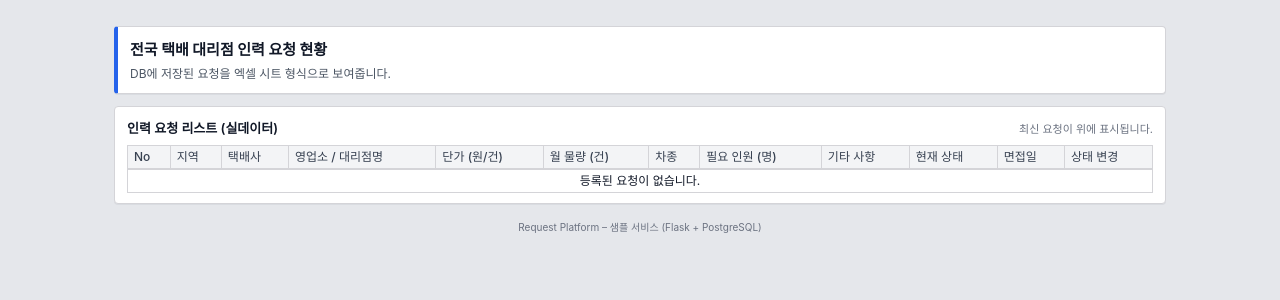
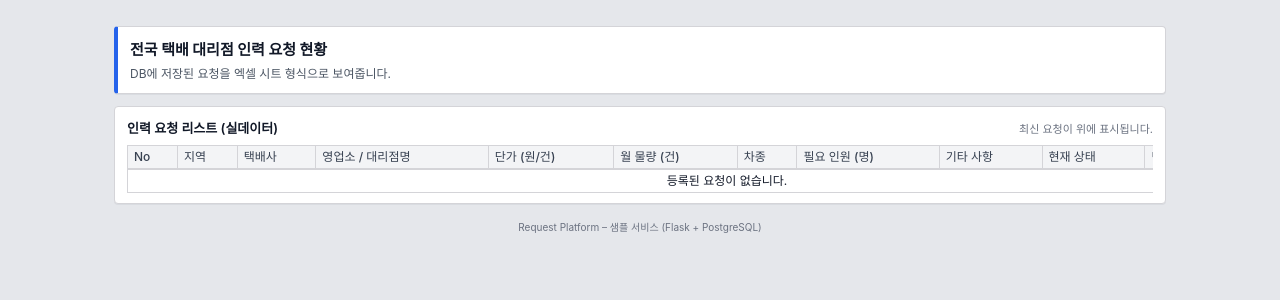
Before and after one commit to sujinchoo/RequestPlatform, a Flask app: page /dashboard in a window 1280 px wide. Shown: the part 44-344 px from the top of the page. Run offline with Flask 3, Linux system fonts and the light colour scheme; the visitor is signed in with stand-in values (Sample User, id 1); data that the repository does not hold is empty.

Commit message:
Update styles.css

```diff
--- a/static/styles.css
+++ b/static/styles.css
@@ -424,3 +424,16 @@ tbody tr:nth-child(even) {
   font-size: 11px;
   height: 26px;
 }
+
+
+/*2025.11.19 수정 */
+/* 🔥 글자 잘림 방지 (ellipsis 제거 핵심) */
+th, td {
+  white-space: normal !important;
+  word-break: keep-all;  /* 한국어 단어 깨짐 방지 */
+}
+
+/* 🔥 엑셀처럼 테이블 펼치기 (모바일은 가로 스크롤) */
+table {
+  min-width: 1200px; /* 또는 1400px, 필요하면 조정 */
+}
```
